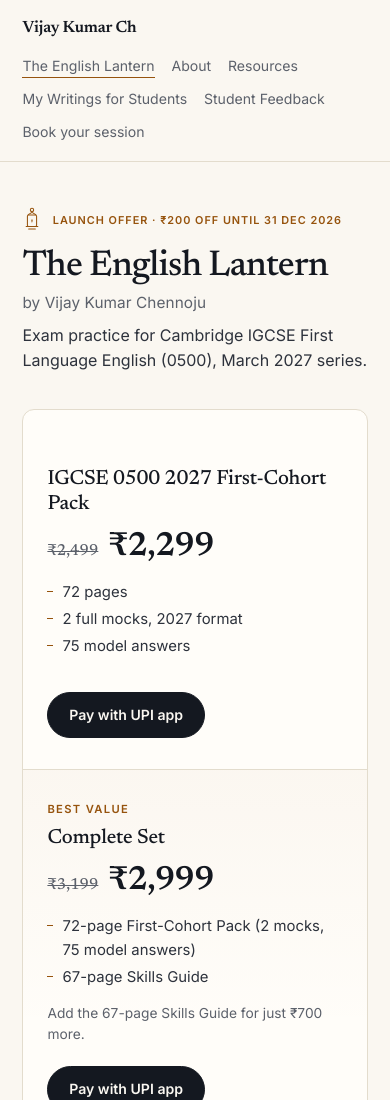
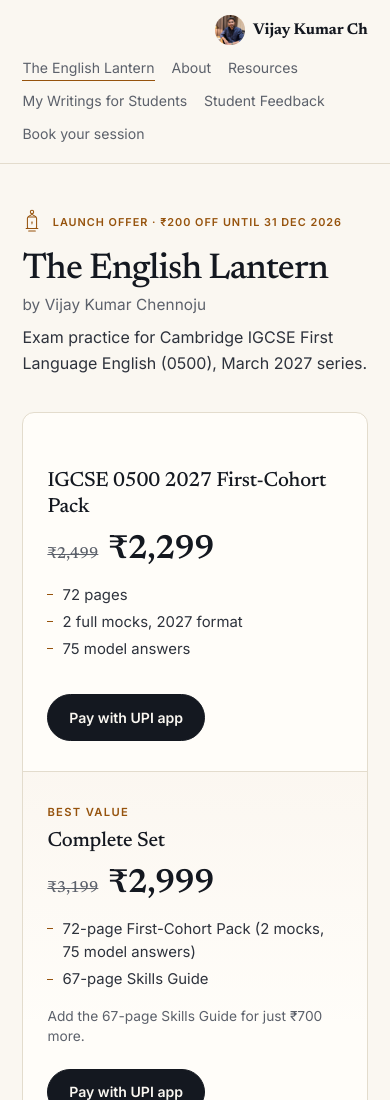
Before and after one commit to vijaykumarchsir/vijaykumarchsir.github.io, a plain HTML site: page index.html in a window 390 px wide. Shown: the top 1100 px of the page. Drawn offline with Linux system fonts and the light colour scheme.

Commit message:
Place a photo and name at the top right of the site header.
Show the existing portrait with Vijay Kumar Ch in bold Newsreader on every page, with the nav staying clear on desktop and wrapping under a compact identity on small screens.

Co-authored-by: vijaykumarchsir <vijaykumarchsir@users.noreply.github.com>

```diff
--- a/css/lantern.css
+++ b/css/lantern.css
@@ -28,6 +28,9 @@ body.lantern-page{
   margin-inline:auto;
   padding-inline:1.4rem;
 }
+.lantern-page header .wrap{
+  max-width:64rem;
+}
 
 /* Header */
 .lantern-page header{
@@ -35,12 +38,6 @@ body.lantern-page{
   border-bottom:1px solid var(--line);
 }
 .lantern-page .bar{padding-block:0.95rem}
-.lantern-page .brand{
-  font-family:Newsreader,Georgia,serif;
-  font-weight:600;
-  font-size:1.02rem;
-  letter-spacing:-0.01em;
-}
 .lantern-page header nav a{
   font-size:0.88rem;
   color:var(--muted);
--- a/css/site.css
+++ b/css/site.css
@@ -8,7 +8,8 @@ a{color:var(--accent)}a:focus-visible,button:focus-visible,input:focus-visible,s
 .skip{position:absolute;left:-999px}.skip:focus{left:1rem;top:1rem;background:#fff;padding:.5rem;z-index:9}
 .wrap{max-width:52rem;margin:0 auto;padding:0 1.2rem}
 header{border-bottom:1px solid var(--line);background:var(--card)}
-.bar{display:flex;flex-wrap:wrap;align-items:center;justify-content:space-between;gap:.5rem;padding:.8rem 0}
+header .wrap{max-width:64rem}
+.bar{display:grid;grid-template-columns:1fr auto;align-items:center;column-gap:1rem;row-gap:.55rem;padding:.8rem 0}
 .who{display:flex;flex-wrap:nowrap;align-items:center;gap:.85rem;margin-top:1.75rem}
 .portrait{width:4rem;height:4rem;object-fit:cover;object-position:center 16%;border-radius:50%;flex:0 0 auto;display:block}
 .who h1{margin:0;min-width:0;font-size:clamp(1.35rem,4vw,1.85rem)}
@@ -16,9 +17,18 @@ header{border-bottom:1px solid var(--line);background:var(--card)}
 .page-links{list-style:none;margin:2.5rem 0 1rem;padding:0}
 .page-links li{margin:.7rem 0}
 .page-links a{font-family:Newsreader,Georgia,serif;font-size:1.15rem}
-.brand{font-family:Newsreader,Georgia,serif;font-weight:600;font-size:1.05rem;color:var(--ink);text-decoration:none}
+.identity{grid-column:2;grid-row:1;display:flex;align-items:center;gap:.5rem;justify-self:end;font-family:Newsreader,Georgia,serif;font-weight:700;font-size:1.05rem;color:var(--ink);text-decoration:none}
+.identity-photo{width:2.15rem;height:2.15rem;object-fit:cover;object-position:center 16%;border-radius:50%;flex:0 0 auto;display:block}
+.identity-name{font-family:inherit;font-weight:700;line-height:1.15;white-space:nowrap}
+header nav{grid-column:1;grid-row:1;min-width:0}
 nav ul{list-style:none;margin:0;padding:0;display:flex;flex-wrap:wrap;gap:.25rem 1.05rem}
 nav a{color:var(--ink);text-decoration:none;padding:.2rem 0;font-size:.9rem}nav a[aria-current=page]{border-bottom:2px solid var(--accent)}
+@media (max-width:739px){
+header nav{grid-column:1/-1;grid-row:2}
+.identity{grid-column:2;grid-row:1}
+.identity-photo{width:1.85rem;height:1.85rem}
+.identity-name{font-size:.98rem}
+}
 main{padding:1rem 0 3rem}.lead{font-size:1.2rem;color:var(--muted)}
 .btn{display:inline-block;padding:.7rem 1.2rem;border-radius:6px;background:var(--ink);color:var(--paper);text-decoration:none;font-weight:600;border:0;font-size:1rem;cursor:pointer;margin:.3rem .4rem .3rem 0}
 .btn.alt{background:transparent;color:var(--ink);border:1.5px solid var(--ink)}
--- a/js/site.js
+++ b/js/site.js
@@ -14,7 +14,7 @@ return '<li><a href="'+l[0]+'"'+(l[0]===page?' aria-current="page"':'')+'>'+l[1]
 }
 var sub='<a class="btn" href="https://substack.com/@vkcsir" rel="noopener" target="_blank">Subscribe on Substack</a>';
 var h=document.getElementById('site-header');
-if(h)h.innerHTML='<div class="wrap bar"><a class="brand" href="index.html">Vijay Kumar Ch</a><nav aria-label="Main"><ul>'+links.map(item).join('')+'</ul></nav></div>';
+if(h)h.innerHTML='<div class="wrap bar"><nav aria-label="Main"><ul>'+links.map(item).join('')+'</ul></nav><a class="identity" href="index.html"><img class="identity-photo" src="images/portrait.jpg" width="640" height="641" alt="Vijay Kumar Ch"><span class="identity-name">Vijay Kumar Ch</span></a></div>';
 var f=document.getElementById('site-footer');
 if(f)f.innerHTML='<div class="wrap"><nav aria-label="Footer"><ul>'+links.map(item).join('')+'</ul></nav><p>'+sub+'</p><p><a href="mailto:vijaykumarchsir@gmail.com">vijaykumarchsir@gmail.com</a> · <a href="https://wa.me/916302479339">WhatsApp +91 63024 79339</a></p><p>&copy; '+new Date().getFullYear()+' Vijay Kumar Ch</p></div>';
 var s=document.getElementById('purpose');
```
